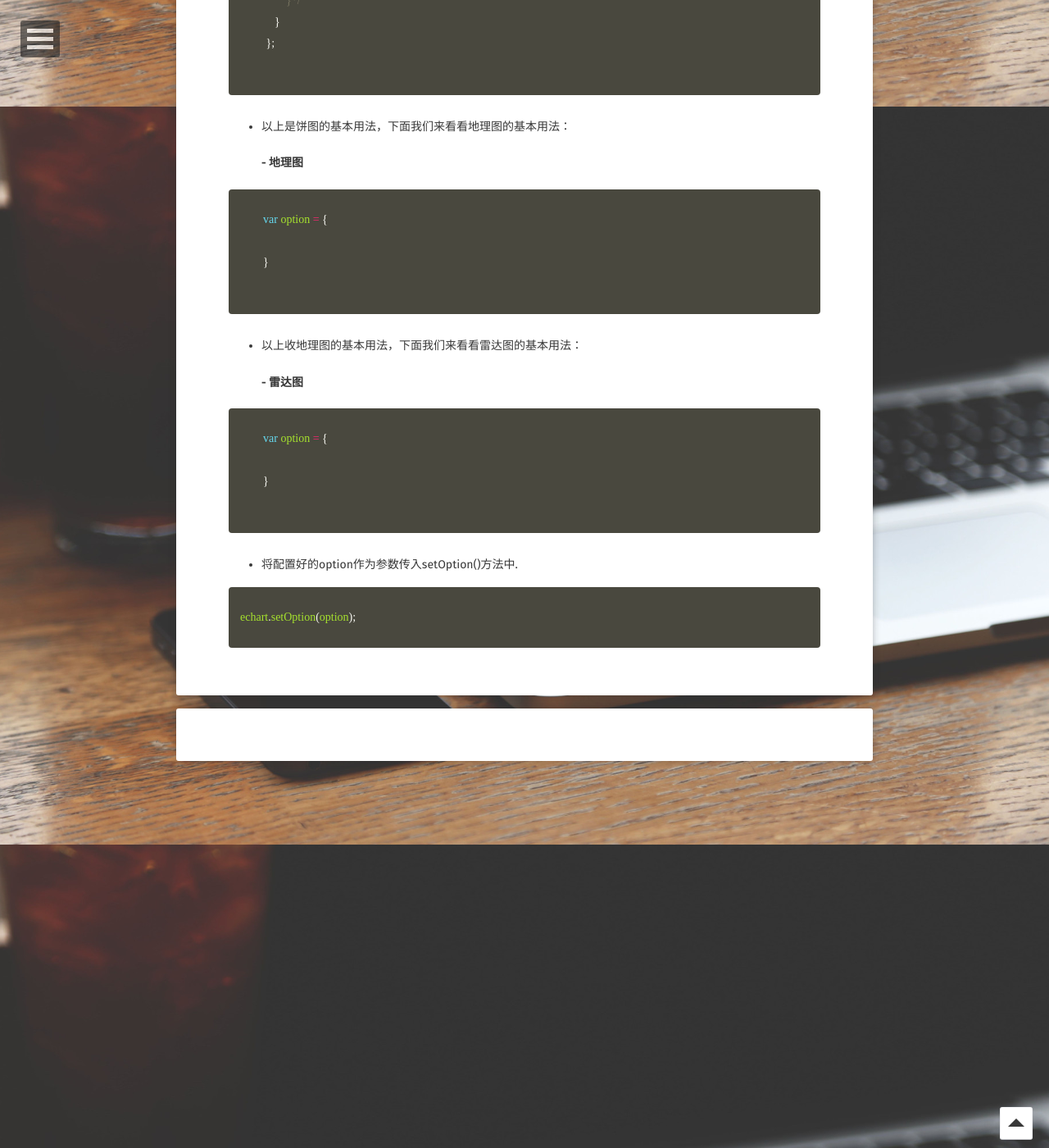
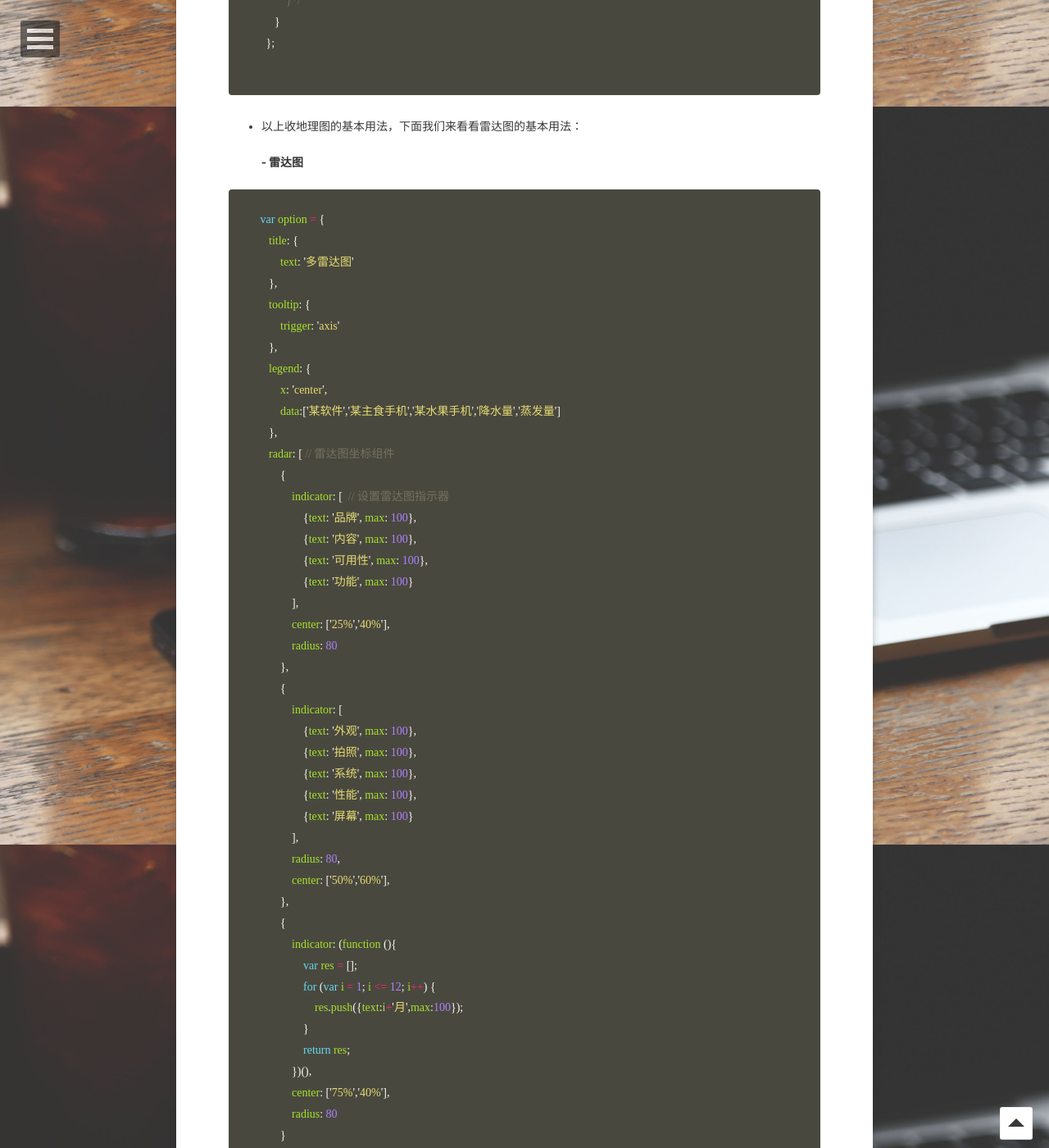
Before and after one commit to xcs-go/xcs.github.io, a Jekyll site: the page built from _posts/2017-10-16-echarts-example1.md, in a window 1280 px wide and 1400 px high, scrolled down 6170 px. Shown: the whole window at 82% size. Built offline with Jekyll 4.4.1, drawn with Linux system fonts in a browser that asks for light colours; some web fonts are replaced; comment, search, counter and statistics services are not loaded; some of the changed text lies outside the part shown.

Commit message:
雷达图

```diff
--- a/_posts/2017-10-16-echarts-example1.md
+++ b/_posts/2017-10-16-echarts-example1.md
@@ -229,20 +229,100 @@ category: echarts
          };
     {% endhighlight %}
 
-- 以上是饼图的基本用法，下面我们来看看地理图的基本用法：
-  #### - 地理图
-    {% highlight javascript %}
-        var option = {
-
-        }
-    {% endhighlight %}
-
 - 以上收地理图的基本用法，下面我们来看看雷达图的基本用法：
   #### - 雷达图
     {% highlight javascript %}
-        var option = {
+       var option = {
+          title: {
+              text: '多雷达图'
+          },
+          tooltip: {
+              trigger: 'axis'
+          },
+          legend: {
+              x: 'center',
+              data:['某软件','某主食手机','某水果手机','降水量','蒸发量']
+          },
+          radar: [ // 雷达图坐标组件
+              {
+                  indicator: [  // 设置雷达图指示器
+                      {text: '品牌', max: 100},
+                      {text: '内容', max: 100},
+                      {text: '可用性', max: 100},
+                      {text: '功能', max: 100}
+                  ],
+                  center: ['25%','40%'],
+                  radius: 80
+              },
+              {
+                  indicator: [
+                      {text: '外观', max: 100},
+                      {text: '拍照', max: 100},
+                      {text: '系统', max: 100},
+                      {text: '性能', max: 100},
+                      {text: '屏幕', max: 100}
+                  ],
+                  radius: 80,
+                  center: ['50%','60%'],
+              },
+              {
+                  indicator: (function (){
+                      var res = [];
+                      for (var i = 1; i <= 12; i++) {
+                          res.push({text:i+'月',max:100});
+                      }
+                      return res;
+                  })(),
+                  center: ['75%','40%'],
+                  radius: 80
+              }
+          ],
+          series: [
+              {
+                  type: 'radar',   // 雷达类型
+                  tooltip: {
+                      trigger: 'item'
+                  },
+                  itemStyle: {normal: {areaStyle: {type: 'default'}}},
+                  data: [
+                      {
+                          value: [60,73,85,40],
+                          name: '某软件'
+                      }
+                  ]
+              },
+              {
+                  type: 'radar',
+                  radarIndex: 1,  // 在多雷达图的时候需要配置该项
+                  data: [
+                      {
+                          value: [85, 90, 90, 95, 95],
+                          name: '某主食手机'
+                      },
+                      {
+                          value: [95, 80, 95, 90, 93],
+                          name: '某水果手机'
+                      }
+                  ]
+              },
+              {
+                  type: 'radar',
+                  radarIndex: 2,
+                  itemStyle: {normal: {areaStyle: {type: 'default'}}},
+                  data: [
+                      {
+                          name: '降水量',
+                          value: [2.6, 5.9, 9.0, 26.4, 28.7, 70.7, 75.6, 82.2, 48.7, 18.8, 6.0, 2.3],
+                      },
+                      {
+                          name:'蒸发量',
+                          value:[2.0, 4.9, 7.0, 23.2, 25.6, 76.7, 35.6, 62.2, 32.6, 20.0, 6.4, 3.3]
+                      }
+                  ]
+              }
+          ]
+      };
 
-        }
     {% endhighlight %}
 
 - 将配置好的option作为参数传入setOption()方法中.
```
